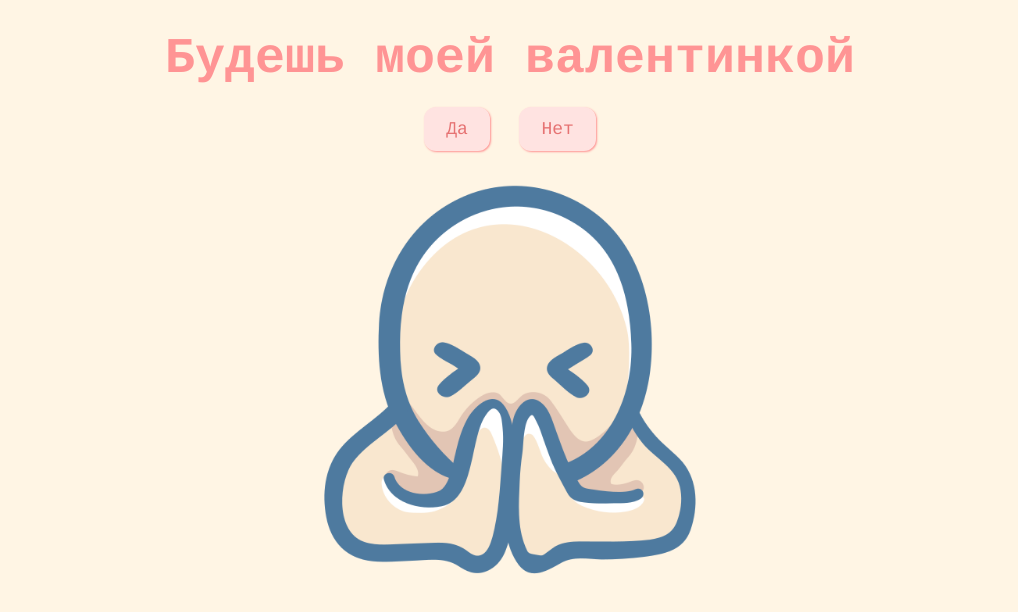
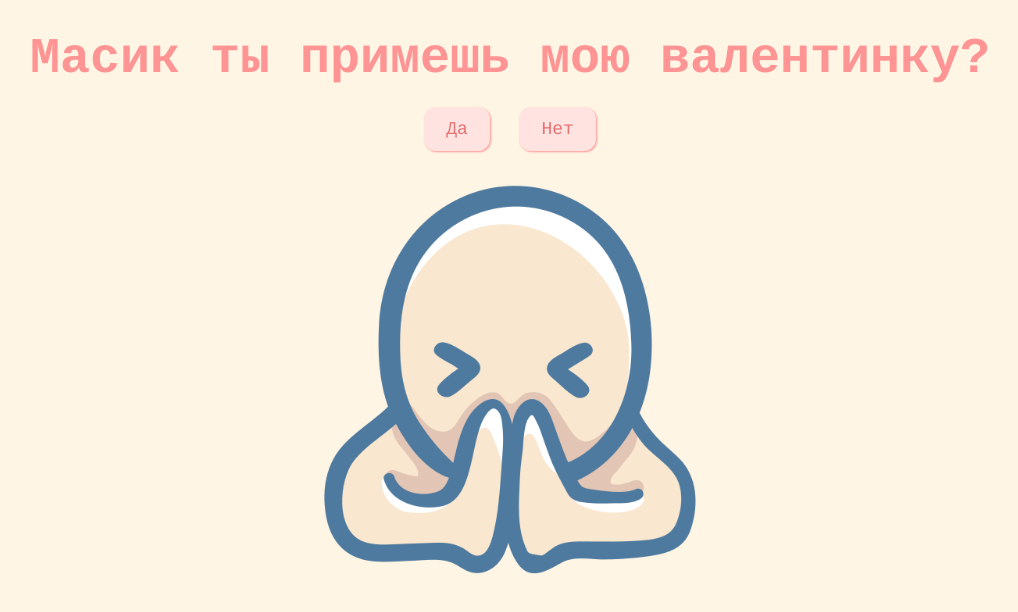
Before and after one commit to James97890/King.io, a plain HTML site: page index.html in a window 1280 px wide. Shown: the whole page, without its empty margins (130-1148 px from the left). Drawn offline with Linux system fonts and the light colour scheme.

Commit message:
Update index.html

```diff
--- a/index.html
+++ b/index.html
@@ -3,11 +3,11 @@
   <head>
     <meta charset="UTF-8" />
     <meta name="viewport" content="width=device-width, initial-scale=1.0" />
-    <title>Будешь моей валентинкой</title>
+    <title>Валентинка</title>
     <link rel="stylesheet" href="css/valentine.css" />
   </head>
   <body>
-    <div id="valentineQuestion"><b>Будешь моей валентинкой</b></div>
+    <div id="valentineQuestion"><b>Масик ты примешь мою валентинку?</b></div>
     <button class="answerButton" onclick="location.href='thankyou.html'">
       Да
     </button>
```
